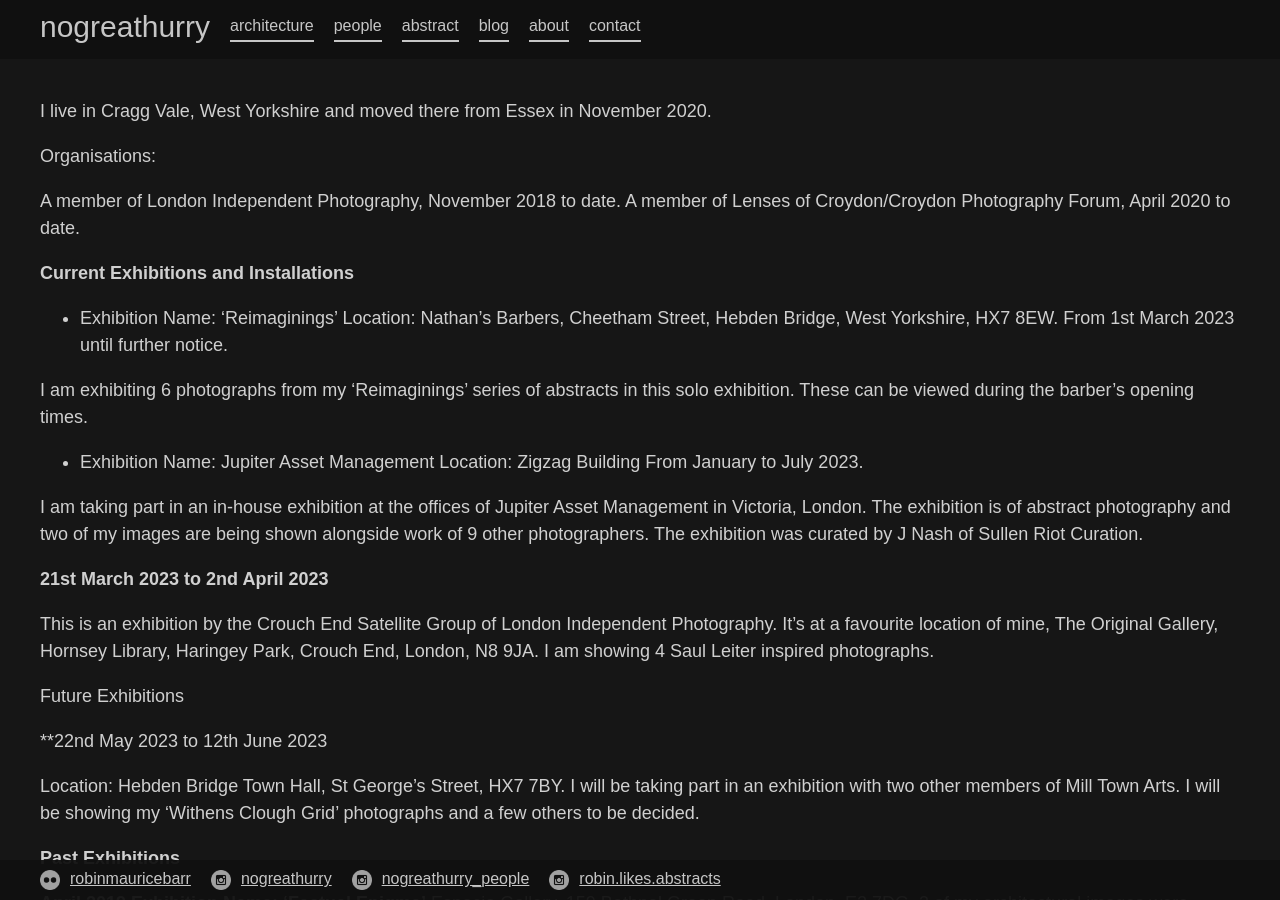
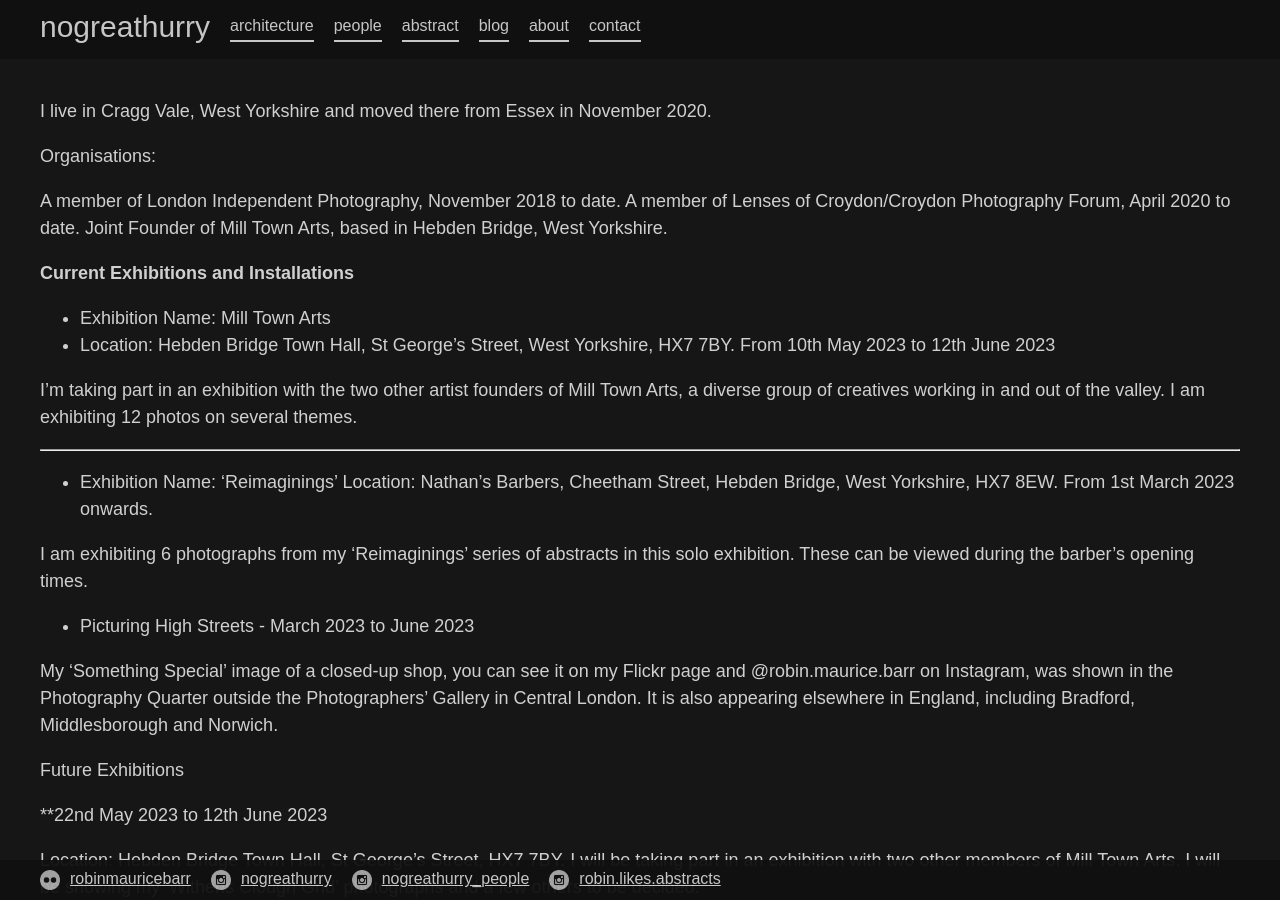
Before and after one commit to 987poiuytrewq/nogreathurry, a Jekyll site: the page built from blog.md, in a window 1280 px wide and 900 px high. Built offline with Jekyll 4.4.1, drawn with Linux system fonts in a browser that asks for light colours; some of the changed text lies outside the part shown.

Commit message:
Updated Blog

```diff
--- a/blog.md
+++ b/blog.md
@@ -9,23 +9,27 @@
 
 A member of London Independent Photography, November 2018 to date.
 A member of Lenses of Croydon/Croydon Photography Forum, April 2020 to date.
+Joint Founder of Mill Town Arts, based in Hebden Bridge, West Yorkshire.
 
 **Current Exhibitions and Installations**
 
+* Exhibition Name: Mill Town Arts
+* Location: Hebden Bridge Town Hall, St George's Street, West Yorkshire, HX7 7BY.
+From 10th May 2023 to 12th June 2023
+
+I'm taking part in an exhibition with the two other artist founders of Mill Town Arts, a diverse group of creatives working in and out of the valley. I am exhibiting 12 photos on several themes.
+
+______________________________________________________________
+
 * Exhibition Name: 'Reimaginings'
 Location: Nathan's Barbers, Cheetham Street, Hebden Bridge, West Yorkshire, HX7 8EW.
-From 1st March 2023 until further notice.
+From 1st March 2023 onwards.
 
 I am exhibiting 6 photographs from my 'Reimaginings' series of abstracts in this solo exhibition. These can be viewed during the barber's opening times.
 
-* Exhibition Name: Jupiter Asset Management
-Location: Zigzag Building From January to July 2023.
+* Picturing High Streets - March 2023 to June 2023
 
-I am taking part in an in-house exhibition at the offices of Jupiter Asset Management in Victoria, London. The exhibition is of abstract photography and two of my images are being shown alongside work of 9 other photographers. The exhibition was curated by J Nash of Sullen Riot Curation.
-
-**21st March 2023 to 2nd April 2023**
-
-This is an exhibition by the Crouch End Satellite Group of London Independent Photography. It's at a favourite location of mine, The Original Gallery, Hornsey Library, Haringey Park, Crouch End, London, N8 9JA. I am showing 4 Saul Leiter inspired photographs.
+My 'Something Special' image of a closed-up shop, you can see it on my Flickr page and @robin.maurice.barr on Instagram, was shown in the Photography Quarter outside the Photographers' Gallery in Central London. It is also appearing elsewhere in England, including Bradford, Middlesborough and Norwich.
 
 Future Exhibitions
 
@@ -103,16 +107,20 @@
 **Exhibition Name: 'The Grid'**
 This was held by the Crouch End Satellite Group of London Independent Photography at The Original Gallery, Hornsey Library, Haringey Park, Crouch End, London, N8 9JA. I showed four framed and one unframed photos.The photographs were taken in Withens Clough, Cragg Vale, near to where I live.
 
+* January to March 2023
+* Exhibition Name: Jupiter Asset Management
+* Location: Zigzag Building, Victoria Street, London.
 
+I took part in an in-house exhibition at the offices of Jupiter Asset Management in Victoria, London. The exhibition was of abstract photography and two of my images were shown alongside work of 9 other photographers. The exhibition was curated by J Nash of Sullen Riot Curation.
+
+**21st March 2023 to 2nd April 2023**
+
+This was the annual exhibition by the Crouch End Satellite Group of London Independent Photography. It was held at a favourite location of mine, The Original Gallery, Hornsey Library, Haringey Park, Crouch End, London, N8 9JA. I exhibited four Saul Leiter inspired photographs.
 
 Other news (newest first):
 
 * Installation in Brighton, East Sussex. March 2023 onwards.
 In 2022 I received a commission to take site specific photographs of a Mansion Block in Brighton. The first 15 photographs were hung in their newly renovated communal areas in March 2023.
-
-* Picturing High Streets - January 2023
-
-My 'Something Special' image of a closed-up shop, you can see it on my Flickr page and @robin.maurice.barr on Instagram, was long-listed for an England-wide outdoor exhibition. More details to follow in March 2023 if I get further....
 
 * Hebden Bridge Open Studios 2022 Art Trail - July 2022.
 
```
